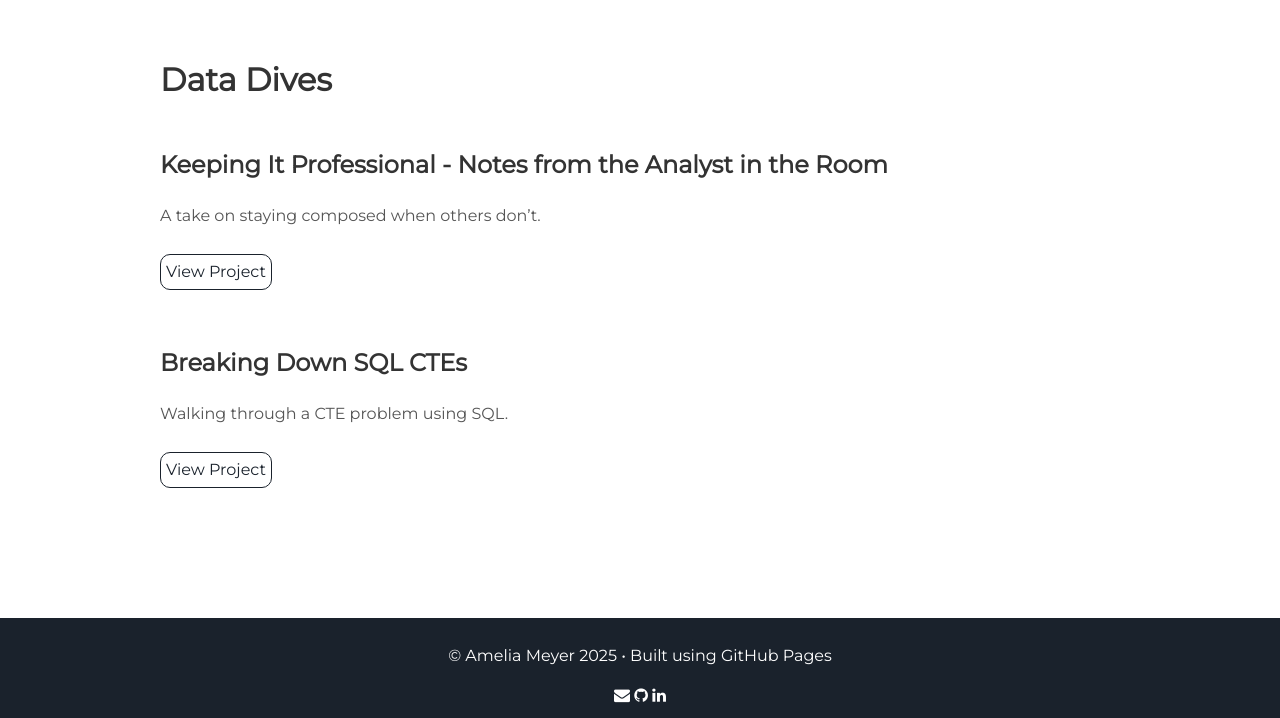
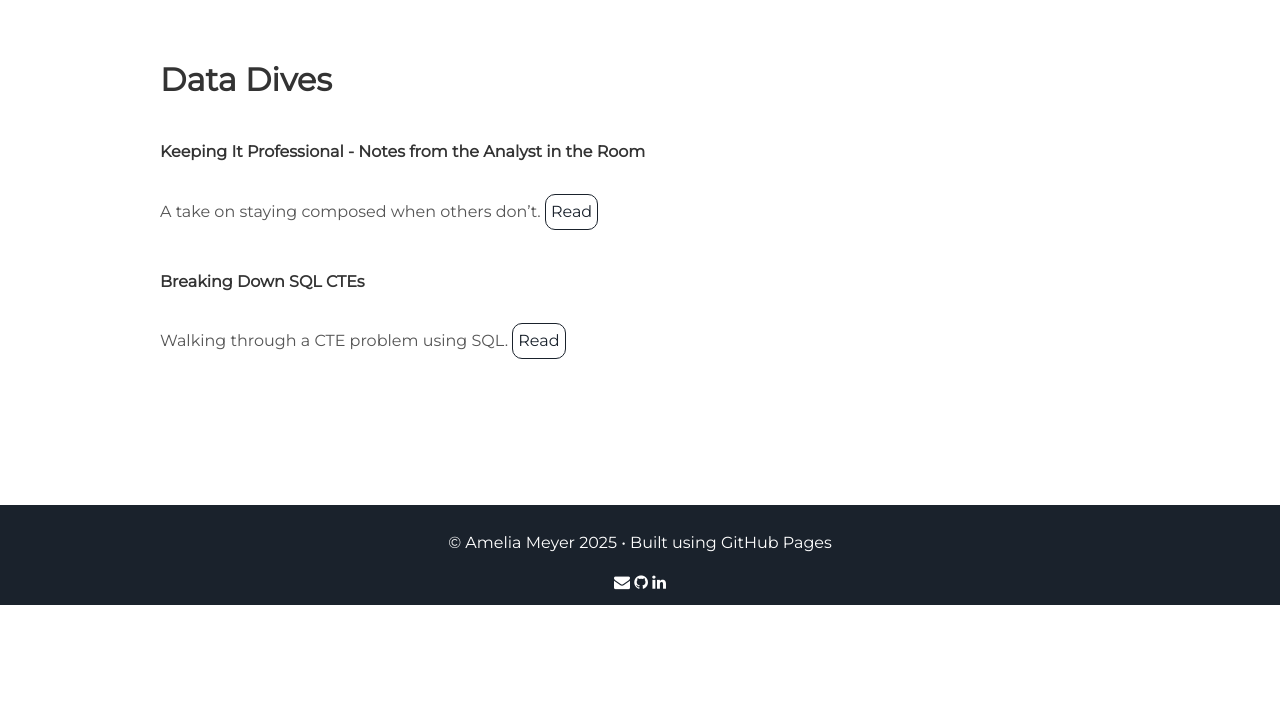
Before and after one commit to ameliameyer/home_, a Jekyll site: the page built from index.html, in a window 1280 px wide and 900 px high, scrolled down 3625 px, cut to the strip 182-900 px from the top of the window. Built offline with Jekyll 4.4.1, drawn with Linux system fonts in a browser that asks for light colours; after the commit the page ends 4412 px from its top, so only the background shows below that.

Commit message:
Update deep_dives.html

```diff
--- a/_includes/deep_dives.html
+++ b/_includes/deep_dives.html
@@ -8,17 +8,17 @@
     <!-- Each Deep Dive -->
     <div class="project-card">
       <div class="project-info">
-        <h3>Keeping It Professional - Notes from the Analyst in the Room</h3>
-        <p>A take on staying composed when others don’t.</p>
-        <a href="{{ '//stay_cool/' | relative_url }}" class="project-link" target="_blank">View Project</a>
+        <h4>Keeping It Professional - Notes from the Analyst in the Room</h3>
+        <p>A take on staying composed when others don’t.
+        <a href="{{ '//stay_cool/' | relative_url }}" class="project-link" target="_blank">Read</a> </p>
       </div>
     </div>
 
     <div class="project-card">
       <div class="project-info">
-        <h3>Breaking Down SQL CTEs</h3>
-        <p>Walking through a CTE problem using SQL.</p>
-        <a href="{{ '//sql_cte.html' | relative_url }}" class="project-link" target="_blank">View Project</a>
+        <h4>Breaking Down SQL CTEs</h3>
+        <p>Walking through a CTE problem using SQL.
+        <a href="{{ '//sql_cte.html' | relative_url }}" class="project-link" target="_blank">Read</a> </p>
       </div>
     </div>
   </div>
```
